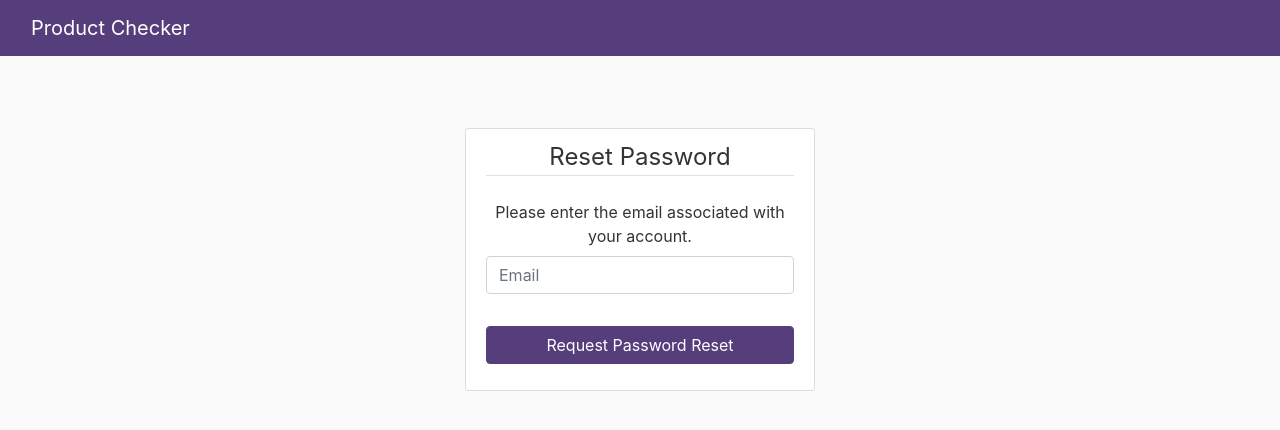
After one commit to andylisi/product-checker, a Flask app: page /reset_password in a window 1280 px wide. The commit adds this page. Shown: the top 430 px of the page. Run offline with Flask 2, Linux system fonts and the light colour scheme; parts of the project's set-up code (start-up, migrations or seed data) failed here and were passed over; some libraries are stand-ins or nearby versions.

Commit message:
Password Reset Functionality
- Created method to reset users password in case they forget
- New form that allows user to enter their email, if email found, mail will be sent with token.
- If token valid(currently expires after 30 min), will allow user to change password

```diff
--- a/productchecker/forms.py
+++ b/productchecker/forms.py
@@ -6,7 +6,7 @@ import re
 from productchecker.models import User
 
 
-password_min = 8
+password_min = 4
 password_max = 50
 username_min = 4
 username_max = 20
@@ -56,11 +56,13 @@ class RegistrationForm(FlaskForm):
         if user:
             raise ValidationError('Email already in use.')
 
+
 class LoginForm(FlaskForm):
     username = StringField('Username', validators=[DataRequired()])
     password = PasswordField('Password', validators=[DataRequired()])
     remember = BooleanField('Remember Me')
     submit = SubmitField('Login')
+
 
 class UpdateAccountForm(FlaskForm):
     username = StringField('Username', validators=[
@@ -136,6 +138,7 @@ class UpdateAccountForm(FlaskForm):
         if self.discord_active.data==1 and self.discord_webhook.data == '':
                 self.discord_active.data=0
 
+
 class ProductForm(FlaskForm):
     alias = StringField('alias', validators=[DataRequired(),Length(max=product_alias_max)])
     url = StringField('url', validators=[URL(), Length(max=product_url_max)])
@@ -145,3 +148,16 @@ class ProductForm(FlaskForm):
         regex = re.compile('^(https|http):\/\/www\.(bestbuy|amazon)\.com')
         if not regex.match(url.data):
             raise ValidationError('Retailer must be Bestbuy or Amazon')
+
+
+class RequestResetForm(FlaskForm):
+    email = StringField('Email', validators=[DataRequired(), Email()])
+    submit = SubmitField('Request Password Reset')
+
+
+class ResetPasswordForm(FlaskForm):
+    password = PasswordField('Password', validators=[
+                             DataRequired(), Length(min=password_min, max=password_max)])
+    confirm_password = PasswordField('Confirm Password', validators=[
+                                     DataRequired(), Length(min=password_min, max=password_max), EqualTo('password')])
+    submit = SubmitField('Reset Password')
--- a/productchecker/routes.py
+++ b/productchecker/routes.py
@@ -1,8 +1,10 @@
 from flask import render_template, url_for, flash, redirect, request, abort
-from productchecker import app, db, bcrypt
-from productchecker.forms import RegistrationForm, LoginForm, UpdateAccountForm, ProductForm
+from productchecker import app, db, bcrypt, mail
+from productchecker.forms import (RegistrationForm, LoginForm, UpdateAccountForm, ProductForm,
+                                    RequestResetForm, ResetPasswordForm)
 from productchecker.models import User, Product, ProductHistory, AppAttr
 from flask_login import login_user, logout_user, current_user, login_required
+from flask_mail import Message
 import logging, sys
 from datetime import datetime
 import threading
@@ -222,3 +224,48 @@ def graph(product_id):
 
     labels = [row[4] for row in product_history]
     return render_template('graph.html', values=values, labels=labels, alias=alias, stock=stock)
+
+
+def send_reset_email(user):
+    token = user.get_reset_token()
+    msg = Message('Password Reset Request',
+                    sender='noreply@productchecker.com',
+                    recipients=[user.email])
+    msg.body = f'''To reset your password, visit the following link:
+
+{url_for('reset_token', token=token, _external=True)}
+
+If you did not make this request then please ignore this email.
+'''
+    mail.send(msg)
+
+@app.route("/reset_password", methods=['GET', 'POST'])
+def reset_request():
+    if current_user.is_authenticated:
+        return redirect(url_for('dashboard'))
+    form = RequestResetForm()
+    if form.validate_on_submit():
+        user = User.query.filter_by(email=form.email.data).first()
+        send_reset_email(user)
+        flash('If an account with this email address exists, a password reset message will be sent shortly.', 'info')
+        return redirect(url_for('login'))
+    return render_template('reset_request.html', title='Reset Password', form=form)
+
+
+@app.route("/reset_password/<token>", methods=['GET', 'POST'])
+def reset_token(token):
+    if current_user.is_authenticated:
+        return redirect(url_for('dashboard'))
+    user = User.verify_reset_token(token)
+    #If token doesn't match any user or is expired, redirect to try again
+    if user is None:
+        flash('Invalid or expired token, please try again.', 'warning')
+        return redirect(url_for('reset_request'))
+    form = ResetPasswordForm()
+    if form.validate_on_submit():
+        hashed_password = bcrypt.generate_password_hash(form.password.data).decode('utf-8')
+        user.password = hashed_password
+        db.session.commit()
+        flash(f'Your password has been updated. Please log in.', 'success')
+        return redirect(url_for('login'))
+    return render_template('reset_token.html', title='Reset Password', form=form)
--- a/productchecker/templates/login.html
+++ b/productchecker/templates/login.html
@@ -46,7 +46,7 @@
 					</div>
 					<!--Forgot Password-->
 					<small class="text-muted ml-2">
-						<a href="#"> Forgot Password?</a>
+						<a href="{{ url_for('reset_request') }}"> Forgot Password?</a>
 					</small>
 				</form>
 			</div>
--- /dev/null
+++ b/productchecker/templates/reset_request.html
@@ -0,0 +1,34 @@
+{% extends "layout.html" %}
+{% block content %}
+<div class="container mt-5 text-center">
+    <div class ="row justify-content-center" >
+		<div class = "col-md-5 col-lg-4">
+            <div class="content-section">
+                <form novalidate method="POST" action="">
+                    {{ form.hidden_tag() }}     <!--CSRF Token-->
+                    <fieldset class="form-group">
+                        <legend class="border-bottom mb-4">Reset Password</legend>
+                        <!--Email-->
+                        <div class="form-group">
+                            <label>Please enter the email associated with your account.</label>
+                            {% if form.email.errors %}
+                                {{ form.email(class="form-control is-invalid", placeholder="Email") }}
+                                <div class="invalid-feedback">
+                                    {% for error in form.email.errors %}
+                                        <span>{{ error }}</span>
+                                    {% endfor %}
+                                </div>
+                            {% else %}
+                                {{ form.email(class="form-control", placeholder="Email") }}
+                            {% endif %}
+                        </div>
+                    </fieldset>
+                    <div class="form-group">
+                        {{ form.submit(class="btn btn-primary btn-block") }}
+                    </div>
+                </form>
+            </div>
+        </div>
+    </div>
+</div>
+{% endblock content %}
--- a/requirements.txt
+++ b/requirements.txt
@@ -1,5 +1,6 @@
 bcrypt==3.2.0
 beautifulsoup4==4.9.3
+blinker==1.4
 bs4==0.0.1
 certifi==2020.12.5
 cffi==1.14.5
@@ -11,6 +12,7 @@ email-validator==1.1.2
 Flask==1.1.2
 Flask-Bcrypt==0.7.1
 Flask-Login==0.5.0
+Flask-Mail==0.9.1
 Flask-SQLAlchemy==2.5.1
 Flask-WTF==0.14.3
 greenlet==1.0.0
```
Also changed, not shown: productchecker/__init__.py (+7 -0 lines), productchecker/models.py (+15 -1 lines), productchecker/templates/reset_token.html (added, +46 -0 lines), productchecker/site.db.
